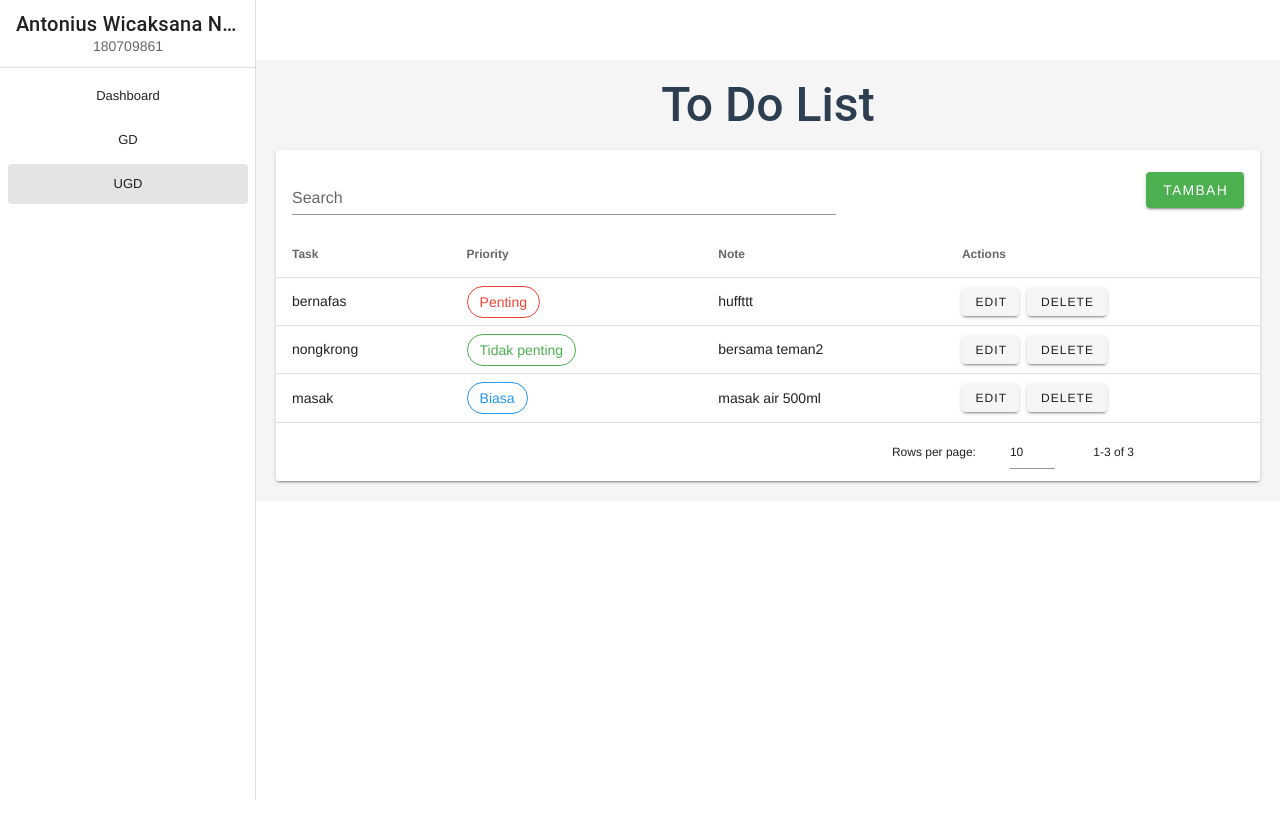
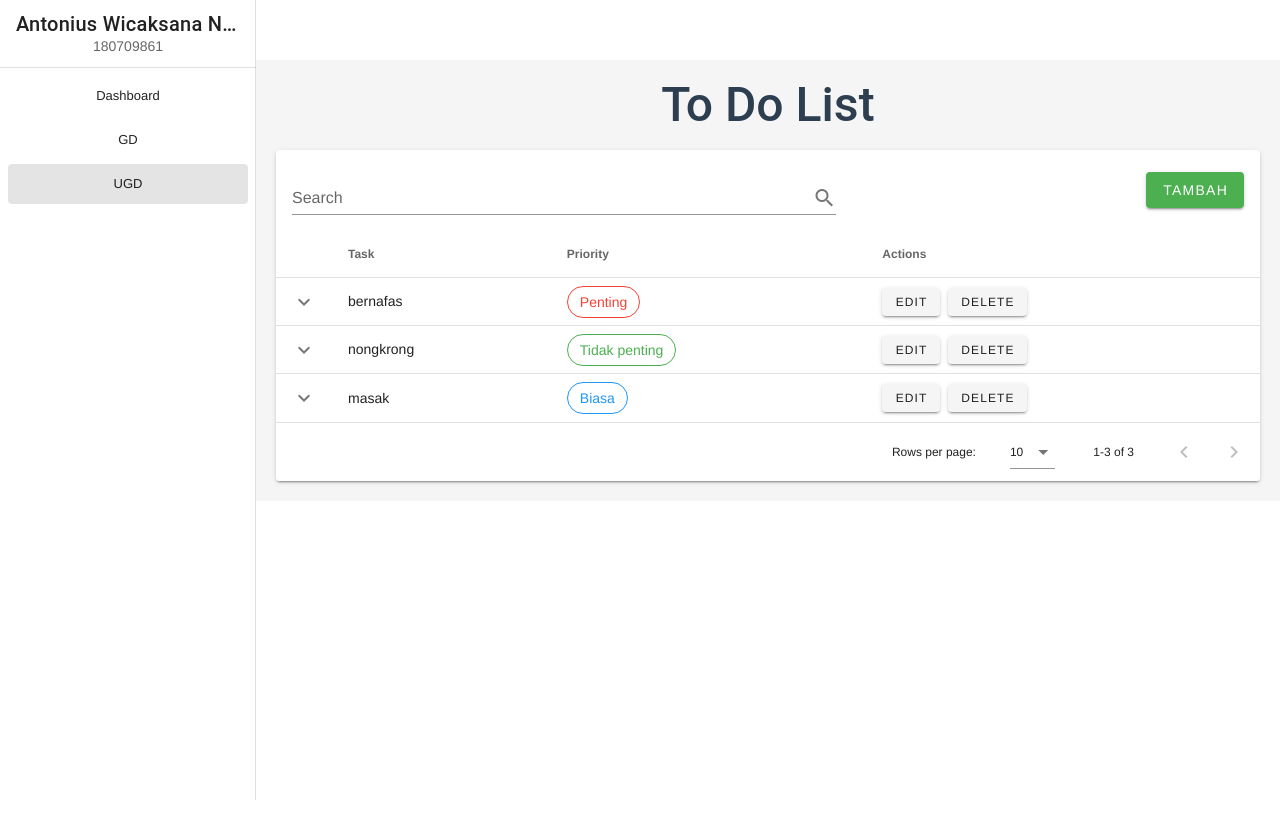
Before and after one commit to toni-ifabula/VueCLI-Webpack_9861, a Vue app: page /ugd in a window 1280 px wide. Shown: the top 838 px of the page. Built offline with nearby package versions, Linux system fonts and the light colour scheme.

Commit message:
Remidi Vue CLI

```diff
--- a/public/index.html
+++ b/public/index.html
@@ -5,6 +5,7 @@
     <meta http-equiv="X-UA-Compatible" content="IE=edge">
     <meta name="viewport" content="width=device-width,initial-scale=1.0">
     <link rel="icon" href="<%= BASE_URL %>favicon.ico">
+    <link href="https://cdn.jsdelivr.net/npm/@mdi/font@5.x/css/materialdesignicons.min.css" rel="stylesheet">
     <title><%= htmlWebpackPlugin.options.title %></title>
   </head>
   <body>
--- a/src/components/TodoList/ListUGD.vue
+++ b/src/components/TodoList/ListUGD.vue
@@ -16,7 +16,15 @@
                     Tambah
                 </v-btn>
             </v-card-title>
-            <v-data-table :headers="headers" :items="todos" :search="search">
+            <v-data-table
+                :headers="headers"
+                :items="todos"
+                :search="search"
+                :single-expand="singleExpand"
+                :expanded.sync="expanded"
+                item-key="task"
+                show-expand
+            >
                 <template v-slot:[`item.actions`]="{ item }">
                     <v-btn small class="mr-2" @click="editItem(item)">
                         edit
@@ -31,6 +39,13 @@
                     <v-chip v-if="item.priority === 'Penting'" color="red" outlined>{{item.priority}}</v-chip>
                     <v-chip v-if="item.priority === 'Tidak penting'" color="green" outlined>{{item.priority}}</v-chip>
                     <v-chip v-if="item.priority === 'Biasa'" color="blue" outlined>{{item.priority}}</v-chip>
+                </template>
+
+                <!-- EXPANDABLE -->
+                <template v-slot:expanded-item="{ headers, item }">
+                    <td :colspan="headers.length">
+                        <div align="left">{{ item.note }}</div>
+                    </td>
                 </template>
             </v-data-table>
         </v-card>
@@ -115,7 +130,10 @@ export default {
             editedIndex: -1,
             dialogDelete: false,
             editing: 0,
+            expanded: [],
+            singleExpand: true,
             headers: [
+                { text: '', value: 'data-table-expand' },
                 {
                     text: "Task",
                     align: "start",
@@ -123,7 +141,7 @@ export default {
                     value: "task",
                 },
                 { text: "Priority", value: "priority" },
-                { text: "Note", value: "note" },
+                // { text: "Note", value: "note" },
                 { text: "Actions", value: "actions" },
             ],
             todos: [
```
